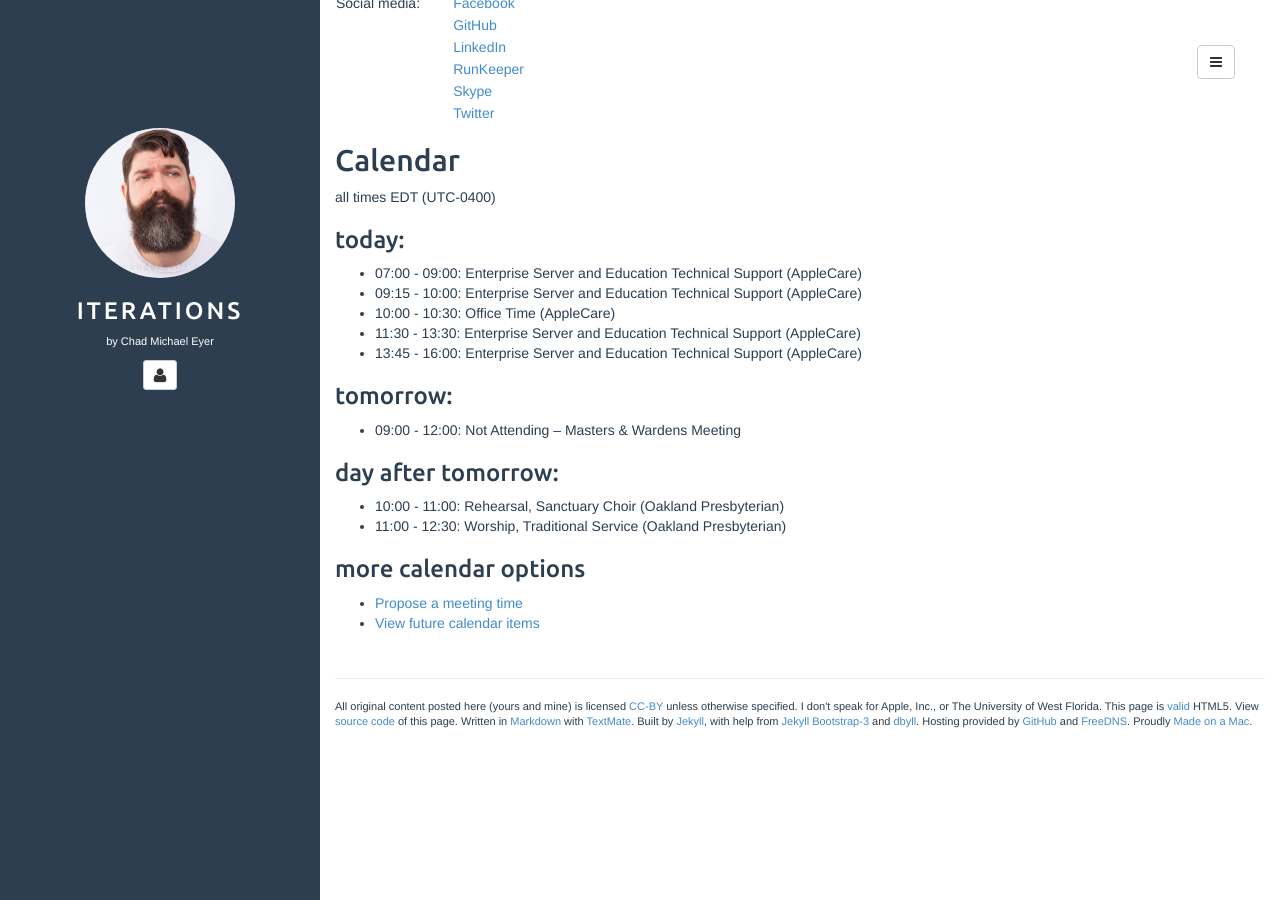
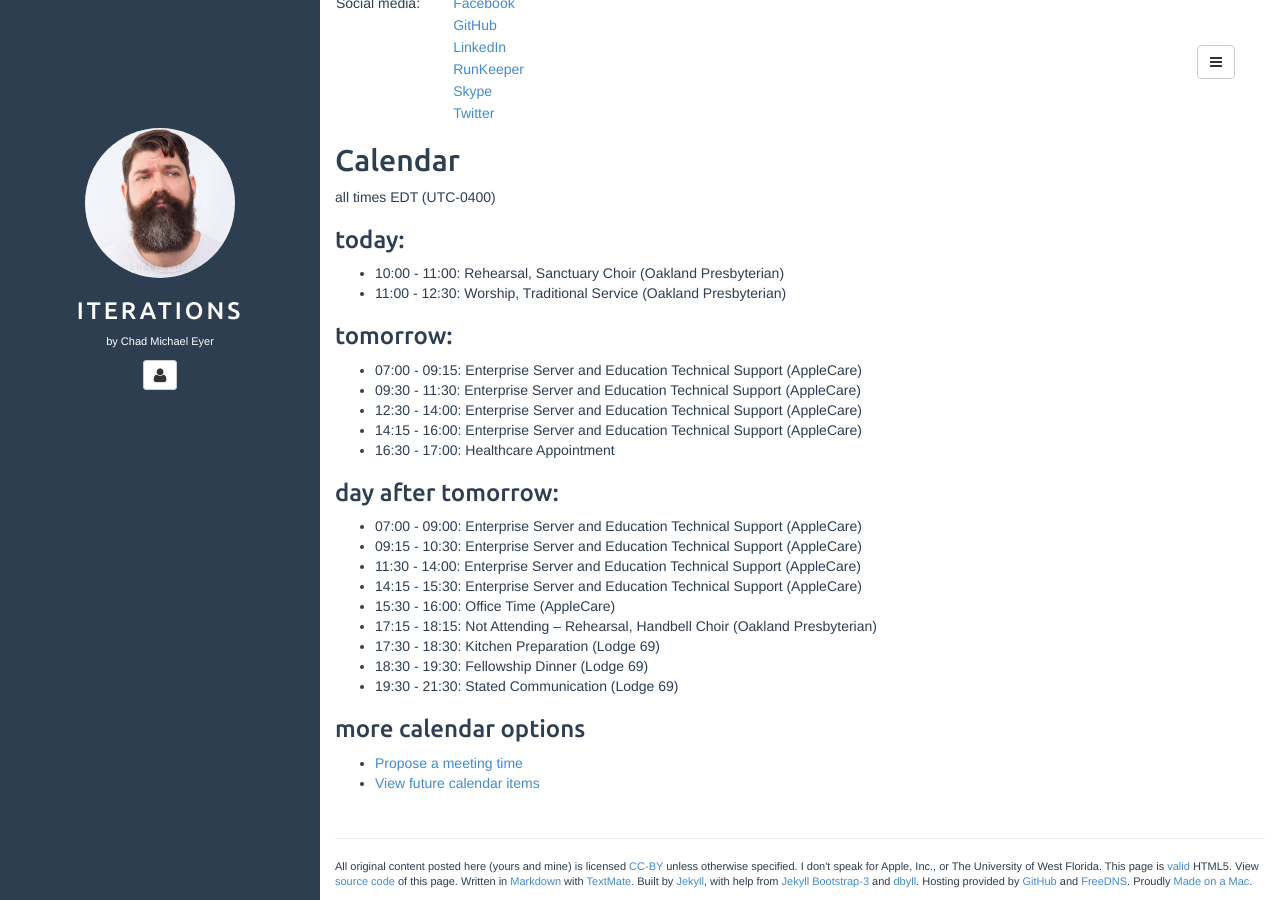
Before and after one commit to chadmichaeleyer/chadmichaeleyer.github.io, a Jekyll site: the page built from about.md, in a window 1280 px wide and 900 px high, scrolled down 1290 px. Built offline with Jekyll 4.4.1, drawn with Linux system fonts in a browser that asks for light colours.

Commit message:
calendar update

```diff
--- a/calendar.markdown
+++ b/calendar.markdown
@@ -2,17 +2,25 @@ all times EDT (UTC-0400)
 
 ### today:
 
-* 07:00 - 09:00: Enterprise Server and Education Technical Support (AppleCare)
-* 09:15 - 10:00: Enterprise Server and Education Technical Support (AppleCare)
-* 10:00 - 10:30: Office Time (AppleCare)
-* 11:30 - 13:30: Enterprise Server and Education Technical Support (AppleCare)
-* 13:45 - 16:00: Enterprise Server and Education Technical Support (AppleCare)
+* 10:00 - 11:00: Rehearsal, Sanctuary Choir (Oakland Presbyterian)
+* 11:00 - 12:30: Worship, Traditional Service (Oakland Presbyterian)
 
 ### tomorrow:
 
-* 09:00 - 12:00: Not Attending – Masters & Wardens Meeting
+* 07:00 - 09:15: Enterprise Server and Education Technical Support (AppleCare)
+* 09:30 - 11:30: Enterprise Server and Education Technical Support (AppleCare)
+* 12:30 - 14:00: Enterprise Server and Education Technical Support (AppleCare)
+* 14:15 - 16:00: Enterprise Server and Education Technical Support (AppleCare)
+* 16:30 - 17:00: Healthcare Appointment
 
 ### day after tomorrow:
 
-* 10:00 - 11:00: Rehearsal, Sanctuary Choir (Oakland Presbyterian)
-* 11:00 - 12:30: Worship, Traditional Service (Oakland Presbyterian)
+* 07:00 - 09:00: Enterprise Server and Education Technical Support (AppleCare)
+* 09:15 - 10:30: Enterprise Server and Education Technical Support (AppleCare)
+* 11:30 - 14:00: Enterprise Server and Education Technical Support (AppleCare)
+* 14:15 - 15:30: Enterprise Server and Education Technical Support (AppleCare)
+* 15:30 - 16:00: Office Time (AppleCare)
+* 17:15 - 18:15: Not Attending – Rehearsal, Handbell Choir (Oakland Presbyterian)
+* 17:30 - 18:30: Kitchen Preparation (Lodge 69)
+* 18:30 - 19:30: Fellowship Dinner (Lodge 69)
+* 19:30 - 21:30: Stated Communication (Lodge 69)
```
Also changed, not shown: calendar-year.markdown (+37 -31 lines), 1 other file.
